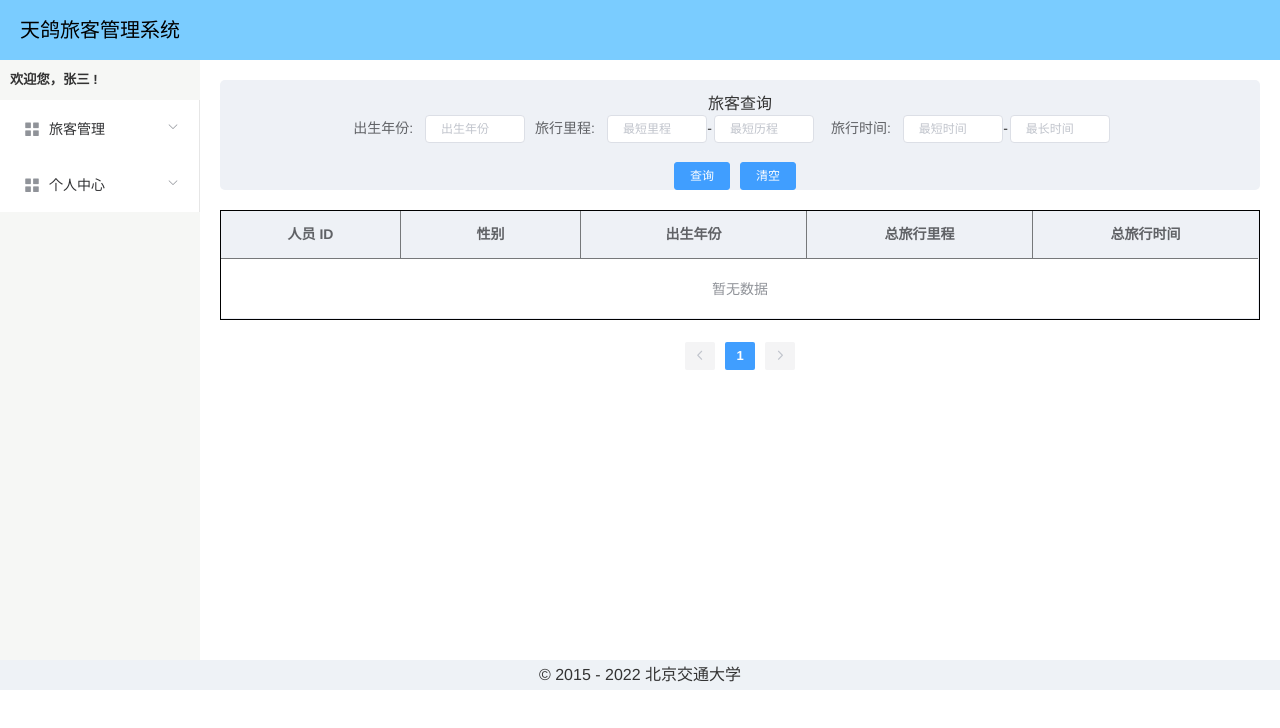
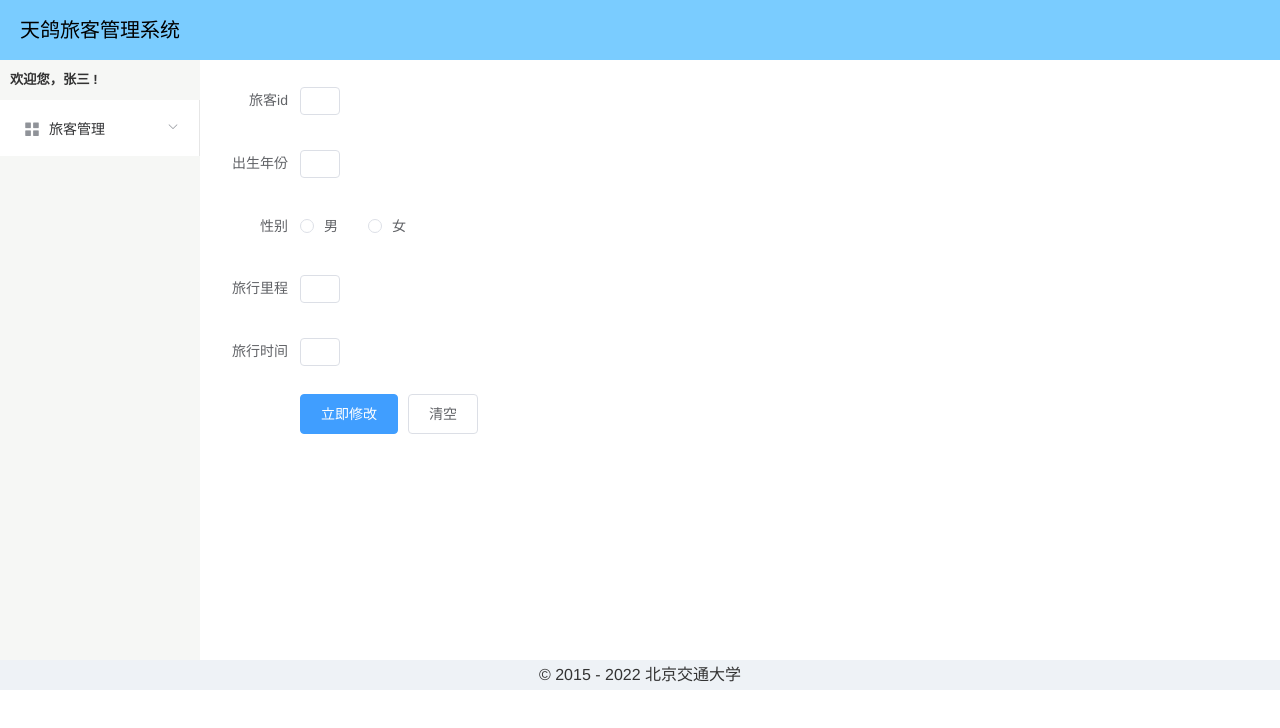
Before and after one commit to lwlzh/personnel_management, a Vue app: page /#/UpdatePage in a window 1280 px wide. Before the commit this address led to /#/QueryPage. Shown: the top 728 px of the page. Built offline with nearby package versions, Linux system fonts and the light colour scheme.

Commit message:
前端功能完成，界面仍需修改

```diff
--- a/src/components/AddPage.vue
+++ b/src/components/AddPage.vue
@@ -2,15 +2,15 @@
 <template>
   <div class="main">
     <el-form :model="formData" label-width="80px">
-        <el-form-item label="年龄">
+        <el-form-item label="出生年份">
           <el-col :span="1">
-            <el-input v-model="formData.age" size="mini"></el-input>
+            <el-input v-model="formData.birth" size="mini"></el-input>
           </el-col>
         </el-form-item>
         <el-form-item label="性别">
-          <el-radio-group v-model="formData.gender">
-            <el-radio label="男"></el-radio>
-            <el-radio label="女"></el-radio>
+          <el-radio-group v-model="formData.sex">
+            <el-radio label="1">男</el-radio>
+            <el-radio label="0">女</el-radio>
           </el-radio-group>
         </el-form-item>
         <el-form-item label="旅行里程">
@@ -32,12 +32,13 @@
 </template>
 
 <script>
+import Net from "../js/request.js"
 export default {
     data(){
       return{
         formData:{
-          age:'',
-          gender:'',
+          birth:'',
+          sex:'',
           mileage:'',
           flightTime:''
         }
@@ -45,11 +46,27 @@ export default {
     },
     methods:{
       onSubmit(){
+        for(var i in this.formData){
+            if(i==''){
+              alert('请填写完整在提交！')
+              return;
+            }
+
+        }
+        Net.addData({
+          sex:this.formData.sex,
+          birth:this.formData.birth,
+          mileage:this.formData.mileage,
+          flightTime:this.formData.flightTime
+        })
+        .then((res)=>{
+          console.log(res);
+        })
         alert('已提交');
         this.clear();
       },
       clear(){
-        this.formData.age='';
+        this.formData.birth='';
         this.formData.gender='';
         this.formData.mileage='';
         this.formData.flightTime='';
--- a/src/components/Aside.vue
+++ b/src/components/Aside.vue
@@ -23,24 +23,6 @@
                             <el-menu-item index="/AddPage">添加旅客信息</el-menu-item>
                             <el-menu-item index="/UpdatePage">修改旅客信息</el-menu-item>
                             <el-menu-item index="/DeletePage">删除旅客信息</el-menu-item>
-                        </el-menu-item-group>
-                    </el-submenu>
-                </el-menu>
-                <!-- 个人中心 -->
-                <el-menu
-                default-active="2"
-                class="el-menu-vertical-demo"
-                @open="handleOpen"
-                @close="handleClose"
-                >
-                    <el-submenu index="2">
-                        <template slot="title">
-                        <i class="el-icon-menu"></i>
-                        <span>个人中心</span>
-                        </template>
-                        <el-menu-item-group>
-                            <el-menu-item index="2-1">个人信息</el-menu-item>
-                            <el-menu-item index="2-2">修改账号信息</el-menu-item>
                         </el-menu-item-group>
                     </el-submenu>
                 </el-menu>
--- a/src/components/DeletePage.vue
+++ b/src/components/DeletePage.vue
@@ -4,7 +4,7 @@
       <el-form :model="formData" label-width="80px">
         <el-form-item label="旅客id">
           <el-col :span="1">
-            <el-input v-model="formData.id" size="mini"></el-input>
+            <el-input v-model="formData.uerId" size="mini"></el-input>
           </el-col>
         </el-form-item>
         <el-form-item>
@@ -16,11 +16,12 @@
 </template>
 
 <script>
+import Net from "../js/request.js"
 export default {
   data(){
       return{
         formData:{
-          id:'',
+          uerId:'',
         }
       }
     },
@@ -30,11 +31,17 @@ export default {
           alert('请输入旅客id！')
           return;
         }
+        Net.deleteData({
+          userId:this.formData.uerId
+        })
+        .then((res)=>{
+          console.log(res);
+        })
         alert('已提交');
         this.clear();
       },
       clear(){
-        this.formData.id='';
+        this.formData.uerId='';
       }
     }
 }
--- a/src/components/QueryPage.vue
+++ b/src/components/QueryPage.vue
@@ -5,9 +5,13 @@
       <span style="text-aligin:center">旅客查询</span>
       <el-form :inline="true" :model="formData" class="demo-form-inline"  size="mini">
         <el-form-item label="出生年份:">
-          <el-col :span="12">
-              <el-input v-model="formData.birthTime" placeholder="出生年份"></el-input>
+          <el-col :span="10">
+              <el-input v-model="formData.minBirthTime" placeholder="最小年份"></el-input>
           </el-col>
+          <el-col  :span="2">---</el-col>
+            <el-col  :span="10">
+              <el-input v-model="formData.maxBirthTime" placeholder="最大年份"></el-input>
+            </el-col>
         </el-form-item>
         <el-form-item label="旅行里程:">
           <el-col>
@@ -48,15 +52,21 @@
         :cell-style="{textAlign:'center',background:'rgba(246,246,246,0.5)',borderColor:'rgba(0,0,0,0.5)'}"
         >
             <!-- 表头 -->
-            <el-table-column prop="id" label="人员 ID" width="180">
+            <el-table-column prop="userId" label="人员 ID" width="180">
             </el-table-column>
-            <el-table-column prop="gender" label="性别" width="180">
+            <el-table-column prop="sex" label="性别" width="180">
             </el-table-column>
-            <el-table-column prop="birthTime" label="出生年份">
+            <el-table-column prop="birth" label="出生年份">
             </el-table-column>
-            <el-table-column prop="flightMileage" label="总旅行里程">
+            <el-table-column prop="mileage" label="总旅行里程">
             </el-table-column>
             <el-table-column prop="flightTime" label="总旅行时间">
+            </el-table-column>
+            <el-table-column fixed="right" label="操作" width="100px">
+              <template slot-scope="scope">
+                <el-button @click="updateData(scope.row)" type="text" size="small">修改</el-button>
+                <el-button @click="deleteData(scope.row)" type="text" size="small">删除</el-button>
+              </template>
             </el-table-column>
         </el-table>
     </div>
@@ -81,66 +91,74 @@ export default {
     data(){
       return{
         total:1,
+        // 页码总数
         pageSize:1,
         tableData:[],
         tableBorder:true,
         nowPage:1,
+        // 页大小
+        pageNum:20,
         formData:{
-          birthTime:'',
+          minBirthTime:'',
+          maxBirthTime:'',
           minMileage:'',
           maxMileage:'',
           minFlightTime:'',
-          maxFlightTime:''
+          maxFlightTime:'',
+
         }
       }
     },
     methods:{
       queryData(){
-          for(let i=1;i<=30;i++){
-            this.tableData.push({
-              id:'123',
-              gender:'男',
-              birthTime:'1919',
-              flightTime:'1145',
-              flightMileage:'810'
-            })
+          var qData = {
+            minBirthTime:this.formData.minBirthTime,
+            maxBirthTime:this.formData.maxBirthTime,
+            minMileage:this.formData.minMileage,
+            maxMileage:this.formData.maxMileage,
+            minFlightTime:this.formData.minFlightTime,
+            maxFlightTime:this.formData.maxFlightTime,
+            nowPage:this.nowPage,
+            // pageSize被el组件占用了
+            pageSize:this.pageNum
           }
-          Net.queryData({
-              birthTime:this.birthTime,
-              minMileage:this.minMileage,
-              maxMileage:this.maxMileage,
-              minFlightTime:this.minFlightTime,
-              maxFlightTime:this.maxFlightTime,
-              nowPage:this.nowPage
-          })
+          for(var i in qData){
+            qData[i] = (qData[i]=='') ? -1 : qData[i];
+          }
+          Net.queryData(qData)
           .then((res)=>{
               console.log(res);
+              if(res.code != 200){
+                alert(res.data);
+                return;
+              }
+              this.tableData = res.data.list;
+              this.total = res.data.total;
+              this.pageSize = res.data.pageSize;
           })
 
       },
       clear(){
         this.total = 0;
         this.tableData = [];
-        this.formData.birthTime='';
+        this.formData.minBirthTime='';
+        this.formData.maxBirthTime='';
         this.formData.minMileage='';
         this.formData.maxMileage='';
         this.formData.minFlightTime='';
         this.formData.maxFlightTime='';
+        this.pageSize=1;
 
       },
       currentChange(e){
           this.nowPage = e;
-          Net.queryData({
-              birthTime:this.birthTime,
-              minMileage:this.minMileage,
-              maxMileage:this.maxMileage,
-              minFlightTime:this.minFlightTime,
-              maxFlightTime:this.maxFlightTime,
-              pageNum:this.nowPage
-          })
-          .then((res)=>{
-              console.log(res);
-          })
+          this.queryData();
+      },
+      updateData(row){
+          console.log(row);
+      },
+      deleteData(row){
+        console.log(row);
       }
     }
 }
--- a/src/components/UpdatePage.vue
+++ b/src/components/UpdatePage.vue
@@ -4,18 +4,18 @@
     <el-form :model="formData" label-width="80px">
          <el-form-item label="旅客id">
           <el-col :span="1">
-            <el-input v-model="formData.id" size="mini"></el-input>
+            <el-input v-model="formData.userId" size="mini"></el-input>
           </el-col>
         </el-form-item>
-        <el-form-item label="年龄">
+        <el-form-item label="出生年份">
           <el-col :span="1">
-            <el-input v-model="formData.age" size="mini"></el-input>
+            <el-input v-model="formData.birth" size="mini"></el-input>
           </el-col>
         </el-form-item>
         <el-form-item label="性别">
-          <el-radio-group v-model="formData.gender">
-            <el-radio label="男"></el-radio>
-            <el-radio label="女"></el-radio>
+          <el-radio-group v-model="formData.sex">
+            <el-radio label="1">男</el-radio>
+            <el-radio label="0">女</el-radio>
           </el-radio-group>
         </el-form-item>
         <el-form-item label="旅行里程">
@@ -37,13 +37,14 @@
 </template>
 
 <script>
+import Net from "../js/request.js"
 export default {
   data(){
       return{
         formData:{
-          id:'',
-          age:'',
-          gender:'',
+          userId:'',
+          birth:'',
+          sex:'',
           mileage:'',
           flightTime:''
         }
@@ -51,17 +52,31 @@ export default {
     },
     methods:{
       onSubmit(){
-        if(this.formData.id==''){
+        if(this.formData.userId==''){
           alert('请输入旅客id！')
           return;
         }
+        var uData={
+          userId:this.formData.userId,
+          sex:this.formData.sex,
+          birth:this.formData.birth,
+          mileage:this.formData.mileage,
+          flightTime:this.formData.flightTime
+        }
+        for(var i in uData){
+            uData[i] = (uData[i]=='') ? -1 : uData[i];
+        }
+        Net.updateData(uData)
+        .then((res)=>{
+          console.log(res);
+        })
         alert('已提交');
         this.clear();
       },
       clear(){
-        this.formData.id='';
-        this.formData.age='';
-        this.formData.gender='';
+        this.formData.userId='';
+        this.formData.birth='';
+        this.formData.sex='';
         this.formData.mileage='';
         this.formData.flightTime='';
       }
--- a/src/js/request.js
+++ b/src/js/request.js
@@ -1,17 +1,19 @@
 import axios from "axios"
 const host = "http://localhost:8088/management"
 export default {
-    async myPost(api,data){
+    async myPost(api,postData){
         const res = await axios({
             url:host + api,
             headers:{
-                'Content-Type': 'application/json'
+                'Content-Type': 'application/json;charset=UTF-8'
             },
             method:'post',
-            data:data
+            data:postData
         }).catch(function(e){
             alert(e.message)
+            return e.message;
         })
+
         return res.data;
     }
     ,
@@ -21,6 +23,7 @@ export default {
         return this.myPost(api,data);
     },
     addData(postData){
+        console.log(postData);
         const api = '/addData';
         const data = JSON.stringify(postData);
         return this.myPost(api,data);
```
